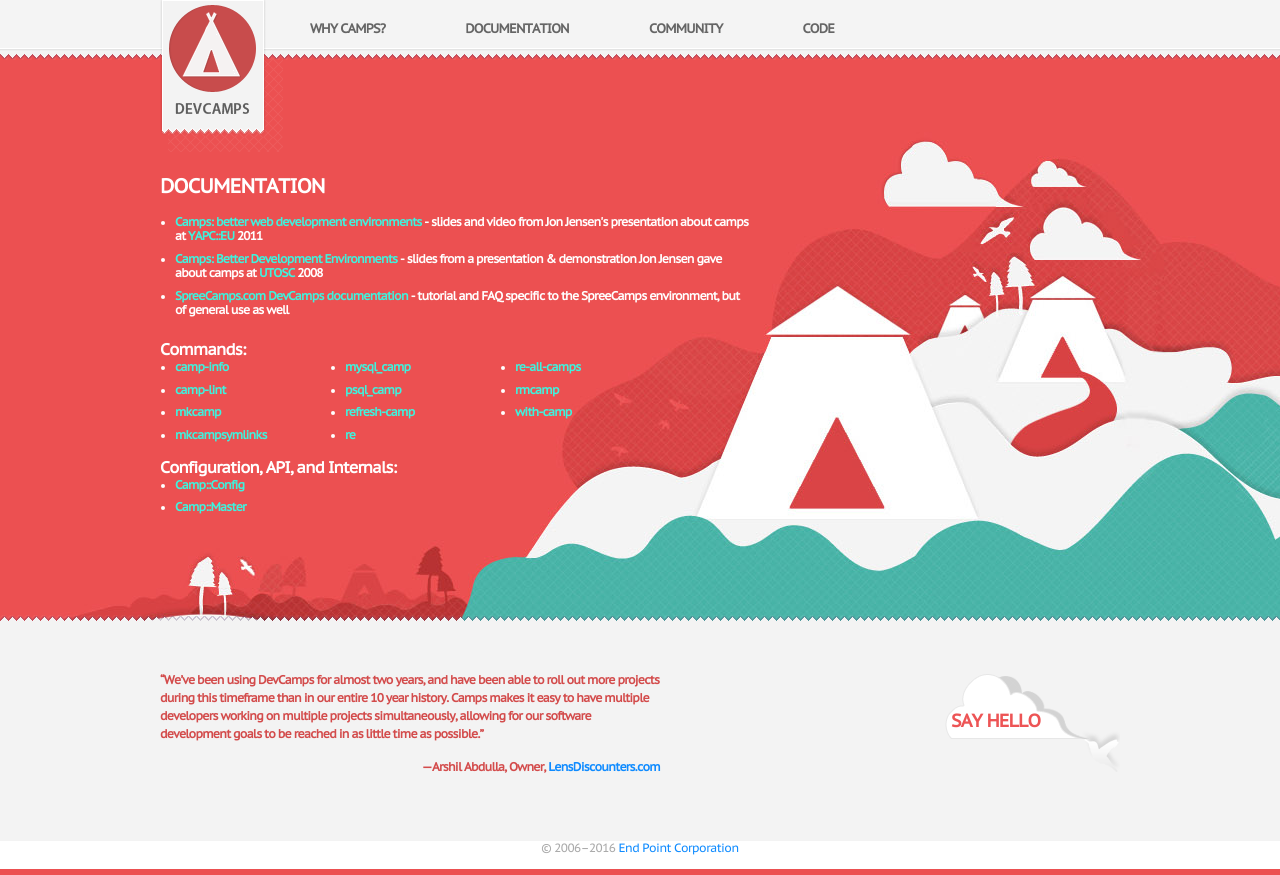
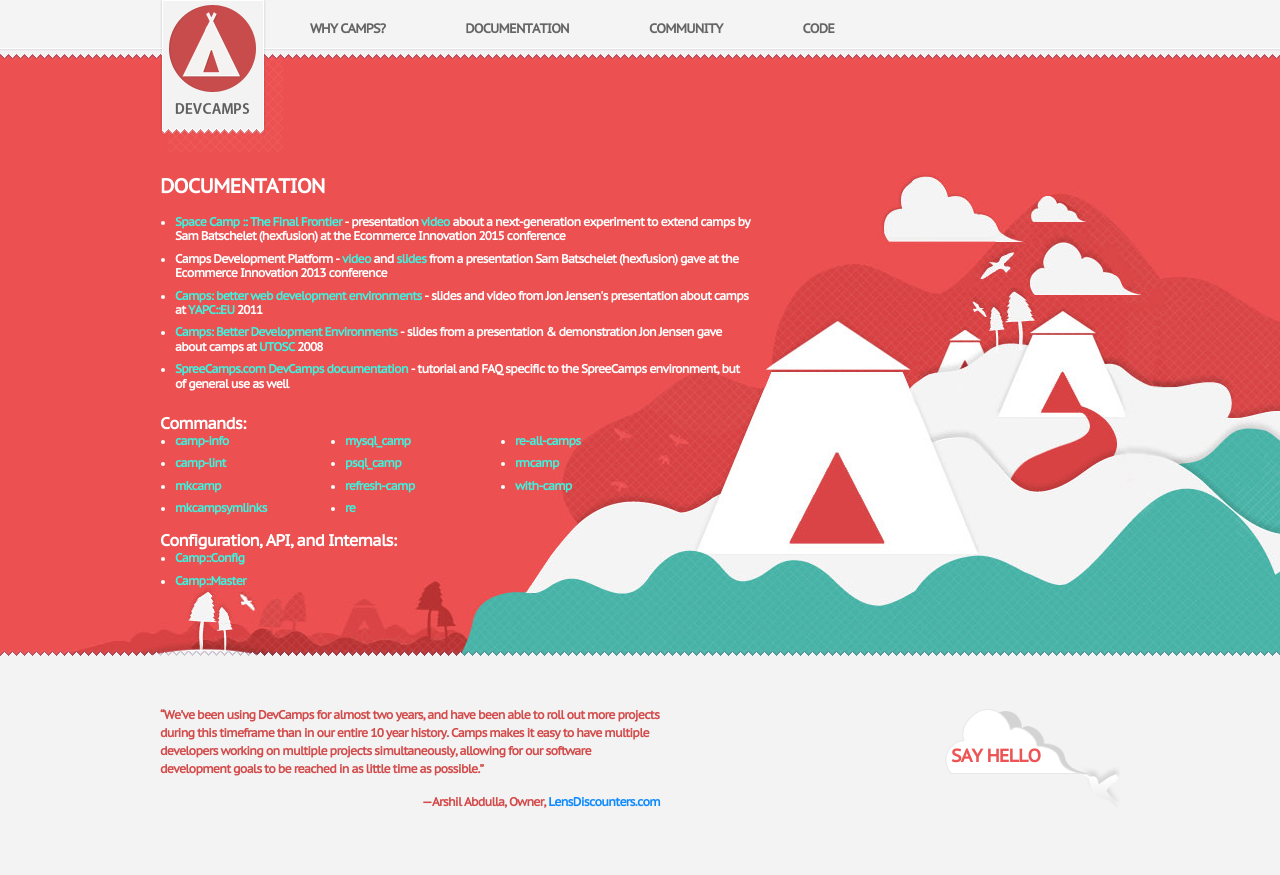
Before and after one commit to devcamps/camps, a PHP site: page /documentation in a window 1280 px wide. Shown: the top 875 px of the page. Run offline with PHP 8.4, Linux system fonts and the light colour scheme; data that the repository does not hold is empty.

Commit message:
Add links to Sam Batschelet's presentations on camps

```diff
--- a/website/documentation.php
+++ b/website/documentation.php
@@ -8,6 +8,8 @@
 <div class="mixcase">
 
 <ul>
+<li><a href="https://www.perl.dance/talks/4-space-camp---the-final-frontier">Space Camp :: The Final Frontier</a> - presentation <a href="https://www.youtube.com/watch?v=IYKs8FF8--Y">video</a> about a next-generation experiment to extend camps by Sam Batschelet (hexfusion) at the Ecommerce Innovation 2015 conference</li>
+<li>Camps Development Platform - <a href="https://www.youtube.com/watch?v=bs_yU9boMZ0">video</a> and <a href="http://www.icdevgroup.org/slides/eic2013/Camps.pdf">slides</a> from a presentation Sam Batschelet (hexfusion) gave at the Ecommerce Innovation 2013 conference</li>
 <li><a href="camps-presentation-20110817/">Camps: better web development environments</a> - slides and video from Jon Jensen's presentation about camps at <a href="http://yapceurope.lv/ye2011/talk/3629">YAPC::EU</a> 2011</li>
 <li><a href="camps-presentation-20080829/">Camps: Better Development Environments</a> - slides from a presentation &amp; demonstration Jon Jensen gave about camps at <a href="http://utos.org/">UTOSC</a> 2008</li>
 <li><a href="http://www.spreecamps.com/camps">SpreeCamps.com DevCamps documentation</a> - tutorial and FAQ specific to the SpreeCamps environment, but of general use as well</li>
```
Also changed, not shown: 1 other file.
